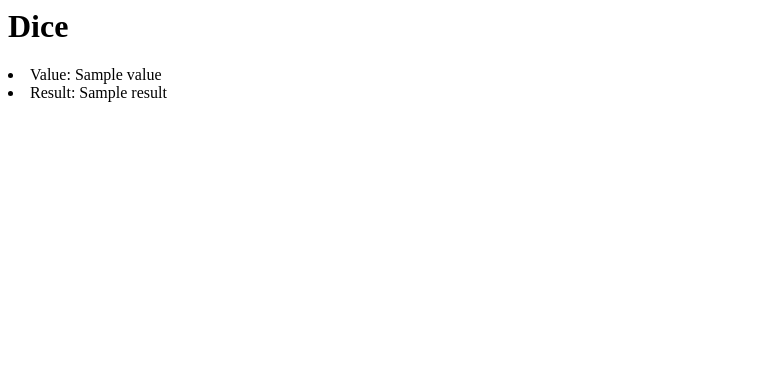
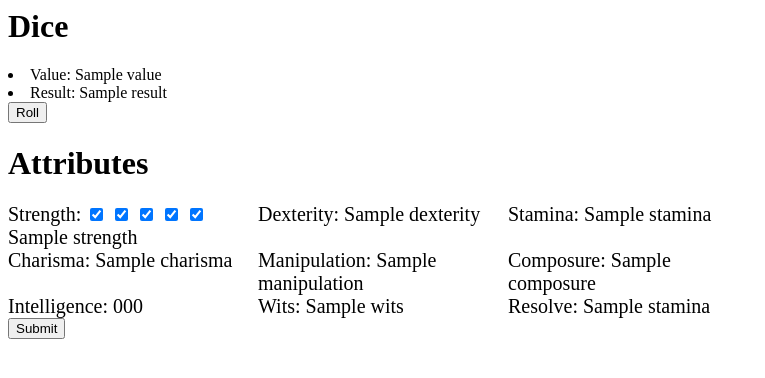
Before and after one commit to graiendor/Learning, a Django app: template src/DjangoPython/dice_roller/templates/dice/dice_page.html in a window 1280 px wide. Shown: the top 378 px of the page, without its empty margins (0-765 px from the left). Run offline with Django 4.2, Linux system fonts and the light colour scheme; the template is opened without the code that fills it: most values are stand-ins (such as "Sample title", 1, 10 or a date in 2020).

Commit message:
checkboxes done / DjangoPytohn

```diff
--- a/src/DjangoPython/dice_roller/api/urls.py
+++ b/src/DjangoPython/dice_roller/api/urls.py
@@ -3,5 +3,5 @@ from .views import Roller
 
 
 urlpatterns = [
-    path('', Roller.as_view())
+    path('', Roller.as_view()),
 ]
--- a/src/DjangoPython/dice_roller/dice_roller/settings.py
+++ b/src/DjangoPython/dice_roller/dice_roller/settings.py
@@ -11,6 +11,7 @@ https://docs.djangoproject.com/en/4.0/ref/settings/
 """
 
 from pathlib import Path
+import os
 
 # Build paths inside the project like this: BASE_DIR / 'subdir'.
 BASE_DIR = Path(__file__).resolve().parent.parent
@@ -120,6 +121,10 @@ USE_TZ = True
 
 STATIC_URL = 'static/'
 
+STATICFILES_DIRS = [
+   os.path.join(BASE_DIR, "static"),
+]
+
 # Default primary key field type
 # https://docs.djangoproject.com/en/4.0/ref/settings/#default-auto-field
 
--- a/src/DjangoPython/dice_roller/dice_roller/urls.py
+++ b/src/DjangoPython/dice_roller/dice_roller/urls.py
@@ -18,5 +18,5 @@ from django.urls import path, include
 
 urlpatterns = [
     path('admin/', admin.site.urls),
-    path('api/', include('api.urls'))
+    path('api/', include('api.urls')),
 ]
--- /dev/null
+++ b/src/DjangoPython/dice_roller/static/css/main_page.css
@@ -0,0 +1,10 @@
+.attributes {
+    display: grid;
+    grid-template-columns: 250px 250px 250px;
+    /*grid-gap: 50px;*/
+
+}
+
+.attribute {
+    font-size: 20px;
+}
--- a/src/DjangoPython/dice_roller/templates/dice/dice_page.html
+++ b/src/DjangoPython/dice_roller/templates/dice/dice_page.html
@@ -1,4 +1,65 @@
 <!-- templates/dice/dice_page.html -->
+{% load static %}
+<link rel="stylesheet" type="text/css" href="{% static 'css/main_page.css' %}">
 <h1>Dice</h1>
-<li>Value: {{ data.value }}</li>
-<li>Result: {{ data.result }}</li>
+<li>Value: {{ roll.value }}</li>
+<li>Result: {{ roll.result }}</li>
+<form method="get">
+    <input type="submit" class="btn" value="Roll" name="roll_btn">
+</form>
+
+<h1>Attributes</h1>
+<form method="get">
+    <div class="attributes">
+        <div class="attribute">Strength: <input type="checkbox" id="str1" name="strength1" value="1"
+                                                checked>
+            <input type="checkbox" id="str2" name="strength2" value="1"
+                   checked>
+            <input type="checkbox" id="str3" name="strength3" value="1"
+                   checked>
+            <input type="checkbox" id="str4" name="strength4" value="1"
+                   checked>
+            <input type="checkbox" id="str5" name="strength5" value="1"
+                   checked> {{ attributes.strength }}
+        </div>
+        <div class="attribute">Dexterity: {{ attributes.dexterity }}</div>
+        <div class="attribute">Stamina: {{ attributes.stamina }}</div>
+
+        <div class="attribute">Charisma: {{ attributes.charisma }}</div>
+        <div class="attribute">Manipulation: {{ attributes.manipulation }}</div>
+        <div class="attribute">Composure: {{ attributes.composure }}</div>
+
+        <div class="attribute">Intelligence: {{ attributes.intelligence }}</div>
+        <div class="attribute">Wits: {{ attributes.wits }}</div>
+        <div class="attribute">Resolve: {{ attributes.stamina }}</div>
+    </div>
+    {#<li> &emsp; Charisma: {{ data.charisma }} </li>#}
+    {#<li> &emsp; Dexterity: {{ data.manipulation }} </li>#}
+    {#<li> &emsp; Stamina: {{ data.composure }}</li>#}
+
+
+    <input type="submit" class="btn" value="Submit" name="submit_attributes_btn">
+</form>
+{#<html>#}
+{#    <head>#}
+{#        <title>An example</title>#}
+{#        <script src="http://ajax.googleapis.com/ajax/libs/jquery/1.9.1/jquery.min.js"></script>#}
+{#        <script>#}
+{#            function call_counter(url) {#}
+{#window.open(url);#}
+{#                $.get('YOUR_VIEW_HERE/'+pk+'/', function (data) {#}
+{##}
+{#                    alert("counter updated!");#}
+{#                });#}
+{#            }#}
+{#        </script>#}
+{#    </head>#}
+{#    <body>#}
+{#        <button onclick="call_counter('http://www.google.com', 12345);">#}
+{#            I update object 12345#}
+{#        </button>#}
+{#        <button onclick="call_counter('http://www.yahoo.com', 999);">#}
+{#            I update object 999#}
+{#        </button>#}
+{#    </body>#}
+{#</html>#}
```
Also changed, not shown: src/DjangoPython/dice_roller/api/models.py (+15 -1 lines), src/DjangoPython/dice_roller/api/scripts/attributes.py (added, +7 -0 lines), src/DjangoPython/dice_roller/api/views.py (+11 -4 lines), src/DjangoPython/dice_roller/api/migrations/0002_attributes_rename_info_roll.py (added), src/DjangoPython/dice_roller/api/migrations/0003_alter_attributes_charisma_alter_attributes_composure_and_more.py (added).
